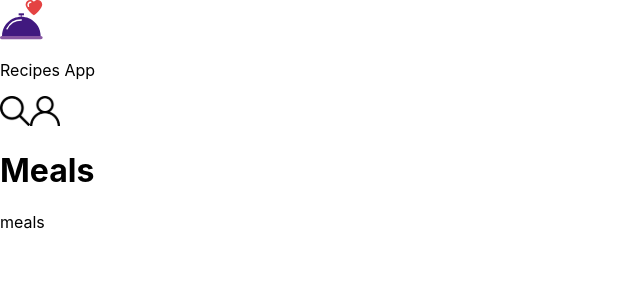
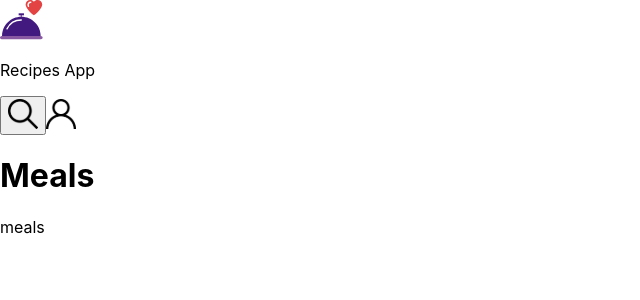
Before and after one commit to Matheus-Pozett/App-de-Receitas, a React (Vite) app: page /meals in a window 1280 px wide. Shown: the top 300 px of the page, without its empty margins (0-640 px from the left). Built offline with nearby package versions, Linux system fonts and the light colour scheme.

Commit message:
feat: implementa logica para mostrar/esconder input de pesquisa na tela

```diff
--- a/src/components/header/Header.tsx
+++ b/src/components/header/Header.tsx
@@ -1,3 +1,5 @@
+import { Link } from 'react-router-dom';
+import { useState } from 'react';
 import imgPage from '../../images/iconeRecipesapp.svg';
 import imgProfile from '../../images/profileIcon.svg';
 import imgSearch from '../../images/searchIcon.svg';
@@ -8,17 +10,31 @@ type HeaderProps = {
 };
 
 function Header({ title, iconSearch }: HeaderProps) {
+  const [showInput, setShowInput] = useState(false);
+
+  const handleClick = () => {
+    setShowInput(!showInput);
+  };
+
   return (
     <header>
       <img src={ imgPage } alt="Logo da pagina" />
       <p>Recipes App</p>
-      {iconSearch && <img
-        src={ imgSearch }
-        alt="Icone de pesquisa"
-        data-testid="search-top-btn"
-      />}
-      <img src={ imgProfile } alt="Icone do Perfil" data-testid="profile-top-btn" />
+      {iconSearch && (
+        <button onClick={ handleClick }>
+          <img
+            src={ imgSearch }
+            alt="Icone de pesquisa"
+            data-testid="search-top-btn"
+          />
+        </button>
+      )}
+      <Link to="/profile">
+        <img src={ imgProfile } alt="Icone do Perfil" data-testid="profile-top-btn" />
+      </Link>
+
       <h1 data-testid="page-title">{title}</h1>
+      {showInput && <input data-testid="search-input" />}
     </header>
   );
 }
```
